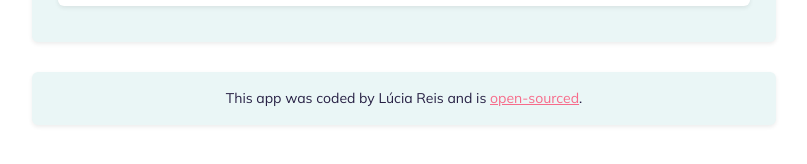
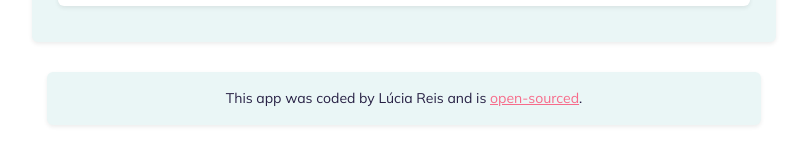
Before and after one commit to larevolucia/react-dictionary, a React (Create React App) app: page / in a window 1280 px wide. Shown: the part 316-480 px from the top of the page, without its empty margins (236-1043 px from the left). Built offline with nearby package versions, Linux system fonts and the light colour scheme.

Commit message:
commented console.logs

```diff
--- a/src/App.css
+++ b/src/App.css
@@ -27,7 +27,7 @@ main {
 
 footer {
   text-align: center;
-  margin: 30px 0;
+  margin: 30px 15px;
   font-size: 14px;
   background-color: var(--second-color);
   padding: 20px 0;
--- a/src/Photos.js
+++ b/src/Photos.js
@@ -3,7 +3,7 @@ import "./Photos.css";
 
 export default function Photos(props) {
   if (props.photos.length > 0) {
-    console.log(props.photos);
+    //    console.log(props.photos);
     return (
       <section className="Photos">
         <h3>images</h3>
```
